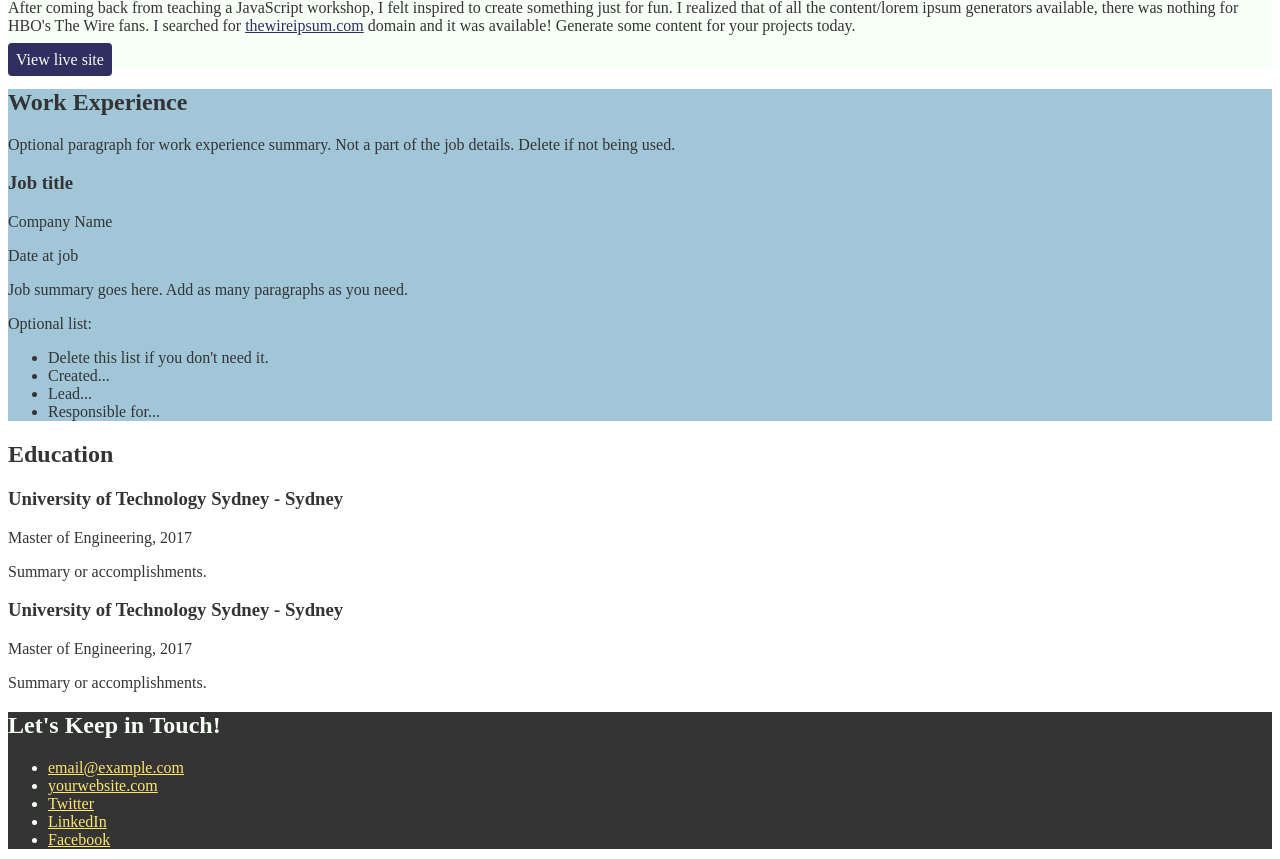
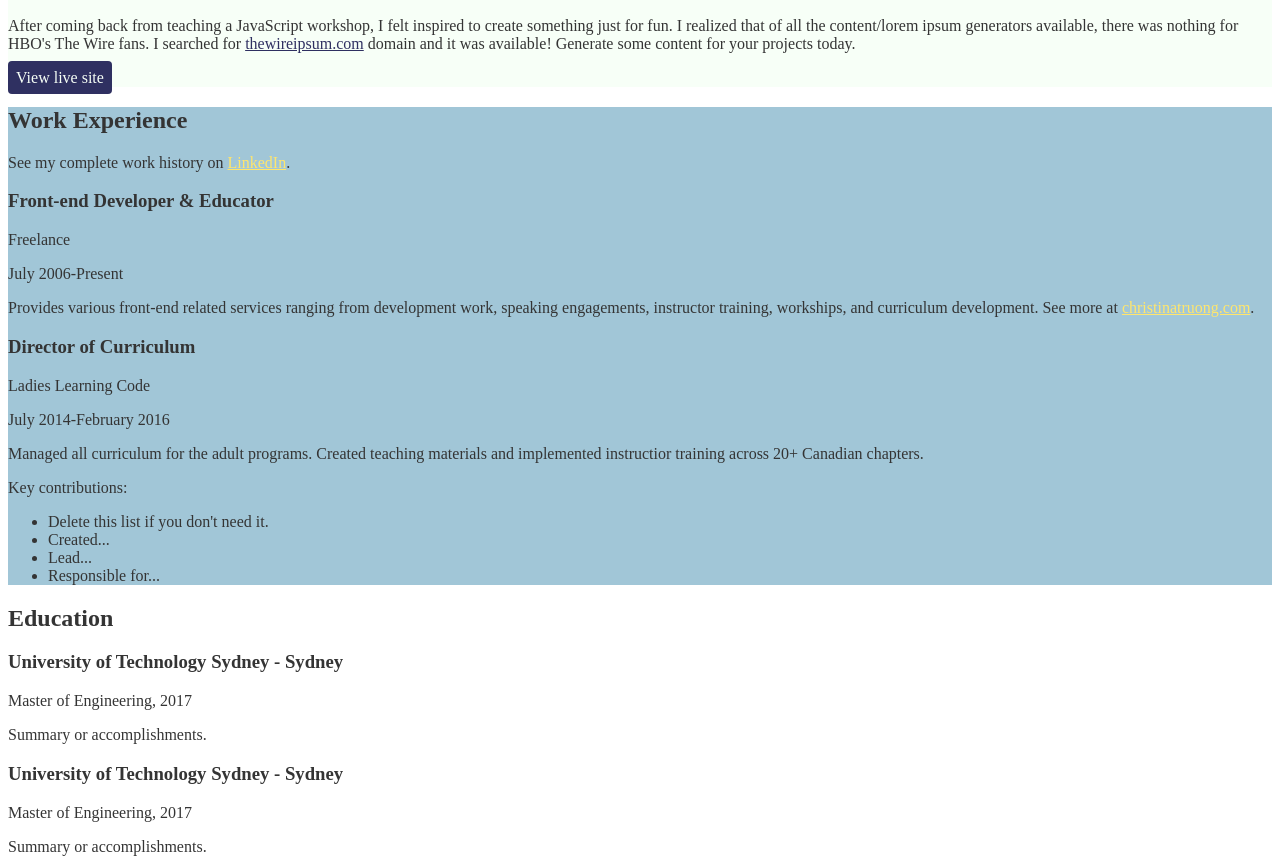
Before and after one commit to shawkathSrijon/DesignProject-ResumeDesign, a plain HTML site: page index.html in a window 1280 px wide. Shown: the part 1398-2257 px from the top of the page. Drawn offline with Linux system fonts and the light colour scheme.

Commit message:
Style has been added on header section

```diff
--- a/css/style.css
+++ b/css/style.css
@@ -22,12 +22,18 @@ a{
 a:hover{
   text-decoration: none;
 }
+.content-wrap{
+  width: 900px;
+  margin: 0px auto;
+}
+
 /* Profile
 --------------------------------------*/
 header{
   background: #2F3061;
   color: #f7fff7;
 }
+
 /* Projects
 --------------------------------------*/
 .projects{
@@ -46,13 +52,16 @@ header{
 .projects .btn:hover{
   background: rgba(47, 48, 97, 80%);
 }
+
 /* Work Experience
 --------------------------------------*/
 .work-experience{
   background: #a1c6d7;
 }
+
 /* Education
 --------------------------------------*/
+
 /* Contact Info
 --------------------------------------*/
 footer{
--- a/index.html
+++ b/index.html
@@ -10,11 +10,13 @@
     <main>
       <!-- ***********************  ABOUT / PROFILE  *********************** -->
       <header>
-        <h1>Md Shawkath Hossain</h1>
-        <h2>Software Developer Intern</h2>
+        <div class="content-wrap">
+          <h1>Md Shawkath Hossain</h1>
+          <h2>Software Developer Intern</h2>
 
-        <p>As a developer, I specialize in creating modular and scalable front-end architectures and Java Software development. As an edicator, I focus on creating inclusive learning environmens, instructor training and curriculum development.</p>
-        <p>I'm also exploring more creative pursuits designing tee shirts and accessories for <a href = "http://teethang.com" target="_blank">Nuthin' But a Tee Thang</a>, and online store I'm running with my husband.</p>
+          <p>As a developer, I specialize in creating modular and scalable front-end architectures and Java Software development. As an edicator, I focus on creating inclusive learning environmens, instructor training and curriculum development.</p>
+          <p>I'm also exploring more creative pursuits designing tee shirts and accessories for <a href = "http://teethang.com" target="_blank">Nuthin' But a Tee Thang</a>, and online store I'm running with my husband.</p>
+        </div>
       </header>
 
       <!-- ********************  PROJECTS / PORTFOLIO  ********************* -->
@@ -52,15 +54,23 @@
       <!-- ***********************  WORK EXPERIENCE  *********************** -->
       <section class="work-experience">
         <h2>Work Experience</h2>
-        <p>Optional paragraph for work experience summary. Not a part of the job details. Delete if not being used.</p>
+        <p>See my complete work history on <a href="https://www.linkedin.com/in/christinatruong/">LinkedIn</a>.</p>
 
-        <!-- Copy this whole <section> block to add more jobs. -->
+        <!-- Job 1 -->
         <section>
-          <h3>Job title</h3>
-          <p>Company Name</p>
-          <p>Date at job</p>
-          <p>Job summary goes here. Add as many paragraphs as you need.</p>
-          <p>Optional list:</p>
+          <h3>Front-end Developer & Educator</h3>
+          <p>Freelance</p>
+          <p>July 2006-Present</p>
+          <p>Provides various front-end related services ranging from development work, speaking engagements, instructor training, workships, and curriculum development. See more at <a href="http://christinatruong.com">christinatruong.com</a>.</p>
+        </section>
+
+        <!-- Job 2 -->
+        <section>
+          <h3>Director of Curriculum</h3>
+          <p>Ladies Learning Code</p>
+          <p>July 2014-February 2016</p>
+          <p>Managed all curriculum for the adult programs. Created teaching materials and implemented instructior training across 20+ Canadian chapters.</p>
+          <p>Key contributions:</p>
           <ul>
             <li>Delete this list if you don't need it.</li>
             <li>Created...</li>
```
